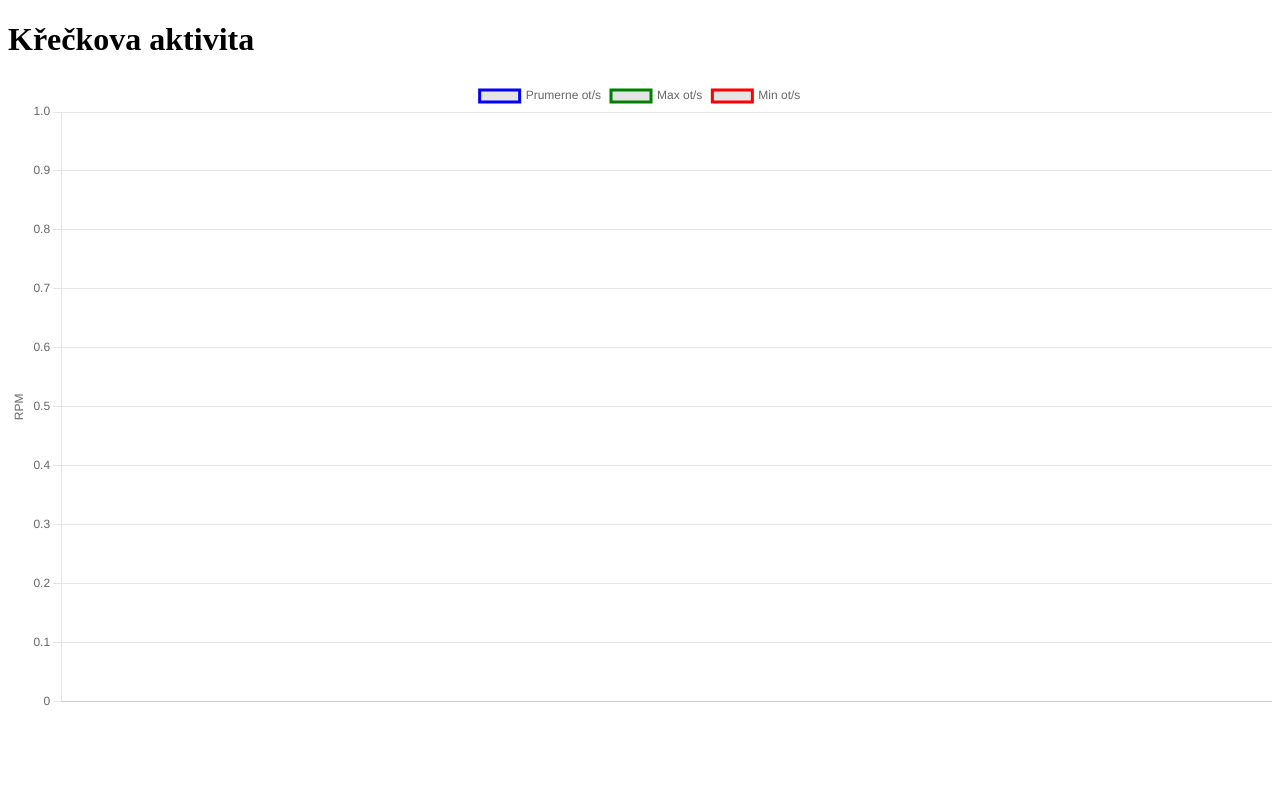
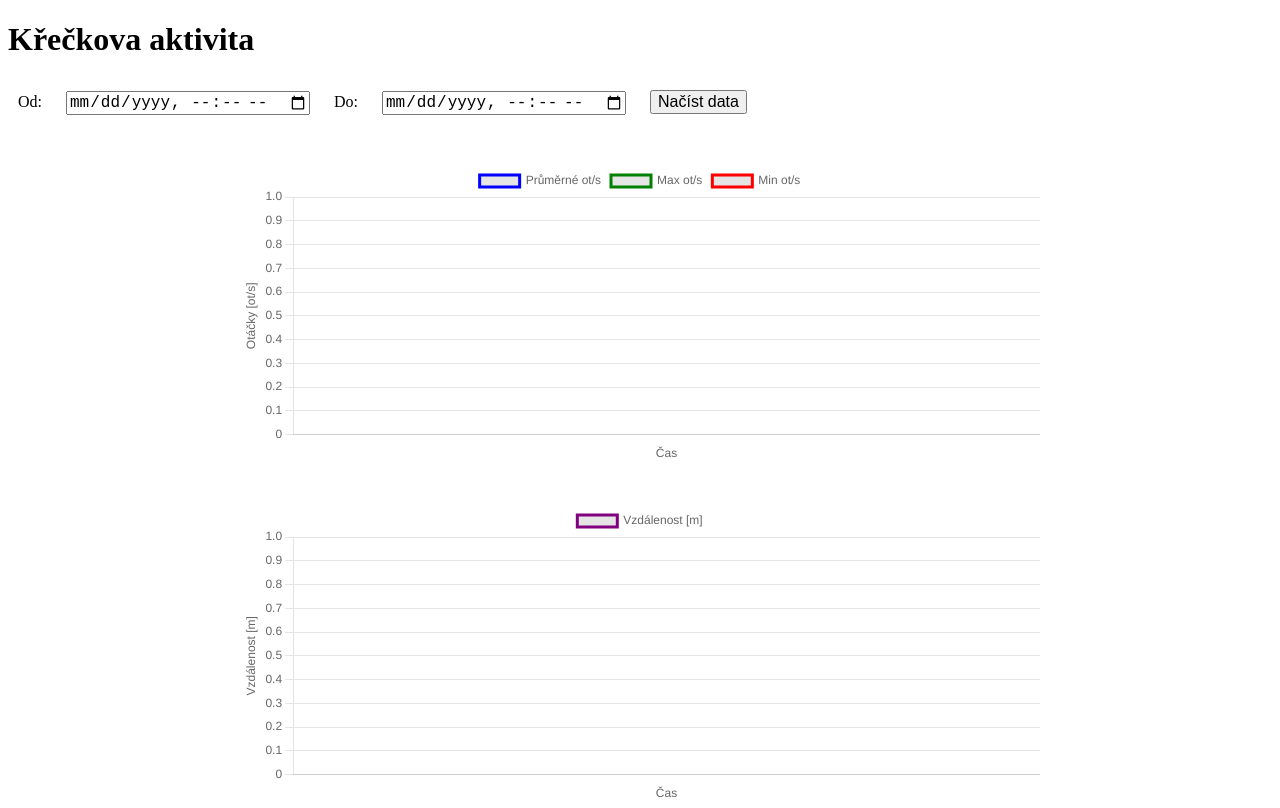
Before and after one commit to archimedes2002/Hamsterdino, a plain HTML site: page kod/microPython/index.html in a window 1280 px wide. Shown: the top 808 px of the page. Drawn offline with nearby package versions, Linux system fonts and the light colour scheme; no server answers.

Commit message:
nastavení zobrazeni hodnot OD: :DO zadaneho casu

```diff
--- a/kod/microPython/index.html
+++ b/kod/microPython/index.html
@@ -2,101 +2,104 @@
 <html lang="cz">
 <head>
   <meta charset="UTF-8">
+  <title>Křečkova aktivita</title>
   <script src="https://cdn.jsdelivr.net/npm/chart.js"></script>
+  <style>
+    canvas { display: block; margin: 40px auto; }
+    label, input, button { font-size: 1rem; margin: 10px; }
+  </style>
 </head>
 <body>
   <h1>Křečkova aktivita</h1>
 
+  <label for="fromTime">Od:</label>
+  <input type="datetime-local" id="fromTime">
+  <label for="toTime">Do:</label>
+  <input type="datetime-local" id="toTime">
+  <button onclick="loadData()">Načíst data</button>
 
-<canvas id="chart1" width="600" height="300"></canvas>
-
-<canvas id="chart2" width="600" height="300" style="margin-top:100px;"></canvas>
+  <canvas id="chart1" width="800" height="300"></canvas>
+  <canvas id="chart2" width="800" height="300"></canvas>
 
   <script>
+    let chart1 = null;
+    let chart2 = null;
+
+    function loadData() {
+      const fromTimeStr = document.getElementById('fromTime').value;
+      const toTimeStr = document.getElementById('toTime').value;
+      const fromTime = fromTimeStr ? new Date(fromTimeStr) : null;
+      const toTime = toTimeStr ? new Date(toTimeStr) : null;
+
       fetch('/data')
         .then(r => r.text())
         .then(text => {
           const lines = text.trim().split('\n');
           const labels = [];
-    const rpsValues = [], rpsMinValues = [], rpsMaxValues = [];
-    const distanceValues = [];
+          const rpsValues = [], rpsMinValues = [], rpsMaxValues = [], distanceValues = [];
 
           for (let line of lines) {
             const parts = line.split(',');
             if (parts.length >= 5) {
-        labels.push(parts[0]);
+              const timestamp = parts[0];
+              const date = new Date(timestamp);
+              if ((!fromTime || date >= fromTime) && (!toTime || date <= toTime)) {
+                labels.push(timestamp);
                 rpsValues.push(parseFloat(parts[1]));
                 rpsMinValues.push(parseFloat(parts[2]));
                 rpsMaxValues.push(parseFloat(parts[3]));
                 distanceValues.push(parseFloat(parts[4]));
               }
             }
+          }
 
+          if (chart1) chart1.destroy();
+          if (chart2) chart2.destroy();
 
-    new Chart(document.getElementById('chart1'), {
+          chart1 = new Chart(document.getElementById('chart1').getContext('2d'), {
             type: 'line',
             data: {
               labels: labels,
               datasets: [
-          {
-            label: 'Prumerne ot/s',
-            data: rpsValues,
-            borderColor: 'blue',
-            fill: false
-          },
-          {
-            label: 'Max ot/s',
-            data: rpsMaxValues,
-            borderColor: 'green',
-            fill: false,
-          },
-          {
-            label: 'Min ot/s',
-            data: rpsMinValues,
-            borderColor: 'red',
-            fill: false,
-          }
-        ]
-      },
-      options: {
-        responsive: true,
-        interaction: { mode: 'index', intersect: false },
-        stacked: false,
-        scales: {
-          y: {
-            type: 'linear',
-            position: 'left',
-            title: { display: true, text: 'RPM' }
-          },
-        }
-      }
-    });
-
-
-    new Chart(document.getElementById('chart2'), {
-      type: 'line',
-      data: {
-        labels: labels,
-        datasets: [
-          {
-            label: 'Vzdálenost (m)',
-            data: distanceValues,
-            borderColor: 'red',
-            fill: false
-          }
+                { label: 'Průměrné ot/s', data: rpsValues, borderColor: 'blue', fill: false },
+                { label: 'Max ot/s', data: rpsMaxValues, borderColor: 'green', fill: false },
+                { label: 'Min ot/s', data: rpsMinValues, borderColor: 'red', fill: false }
               ]
             },
             options: {
               responsive: true,
               interaction: { mode: 'index', intersect: false },
               scales: {
-          y: {
-            title: { display: true, text: 'Vzdálenost [m]' }
-          }
+                y: { title: { display: true, text: 'Otáčky [ot/s]' } },
+                x: { title: { display: true, text: 'Čas' } }
               }
             }
           });
+
+          chart2 = new Chart(document.getElementById('chart2').getContext('2d'), {
+            type: 'line',
+            data: {
+              labels: labels,
+              datasets: [
+                { label: 'Vzdálenost [m]', data: distanceValues, borderColor: 'purple', fill: false }
+              ]
+            },
+            options: {
+              responsive: true,
+              interaction: { mode: 'index', intersect: false },
+              scales: {
+                y: { title: { display: true, text: 'Vzdálenost [m]' } },
+                x: { title: { display: true, text: 'Čas' } }
+              }
+            }
           });
+        })
+        .catch(err => {
+          console.error("Chyba při načítání dat:", err);
+        });
+    }
+
+    window.addEventListener('load', loadData);
   </script>
 </body>
 </html>
```
Also changed, not shown: 1 other file. Lines whose indentation alone changed are shown as unchanged.
